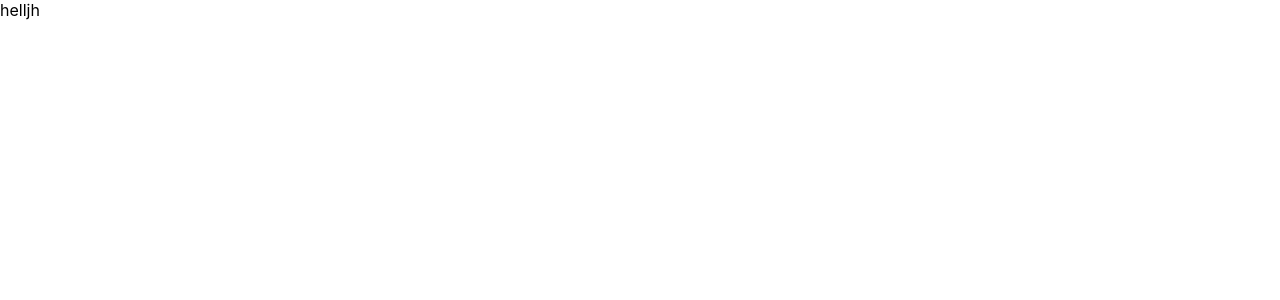
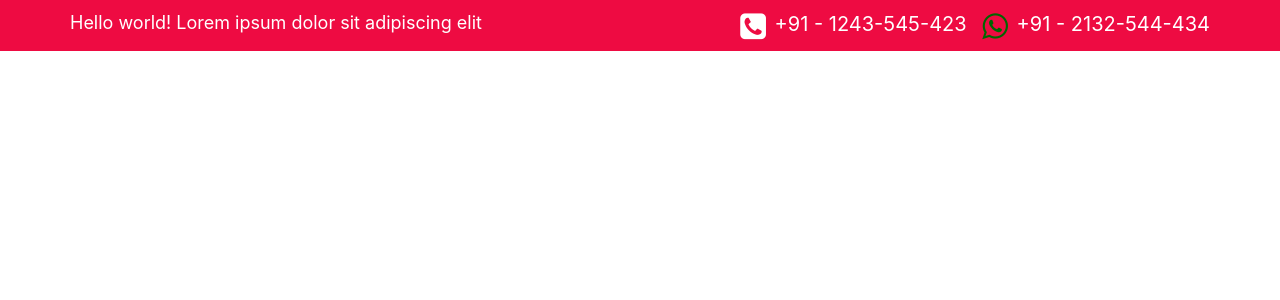
Before and after one commit to rameshwaripatil/Matrimony, a React (Create React App) app: page / in a window 1280 px wide. Shown: the top 300 px of the page. Built offline with nearby package versions, Linux system fonts and the light colour scheme.

Commit message:
linked css

```diff
--- a/public/index.html
+++ b/public/index.html
@@ -25,6 +25,11 @@
       Learn how to configure a non-root public URL by running `npm run build`.
     -->
     <title>React App</title>
+    <link href="css/bootstrap.min.css" rel="stylesheet">
+    <link href="css/style.css" rel="stylesheet">
+	<link rel="stylesheet" type="text/css" href="css/font-awesome.min.css" />
+    <script src="js/jquery-2.1.1.min.js"></script>
+	<script src="js/bootstrap.min.js"></script>
   </head>
   <body>
     <noscript>You need to enable JavaScript to run this app.</noscript>
--- a/src/App.js
+++ b/src/App.js
@@ -1,8 +1,11 @@
 import React from 'react'
+import Header from './Website/Maincomponent/Header'
 
 const App = () => {
   return (
-    <div>helljh</div>
+   <div>
+ <Header></Header>
+   </div>
   )
 }
 
```
